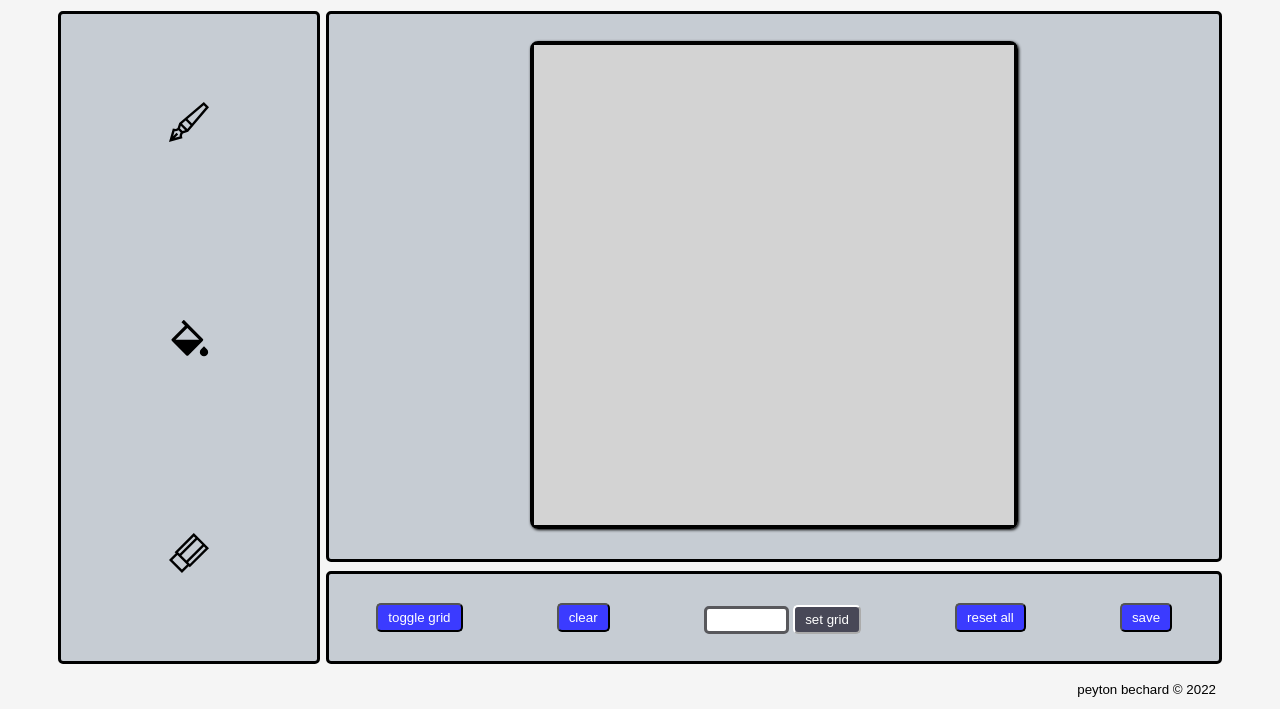
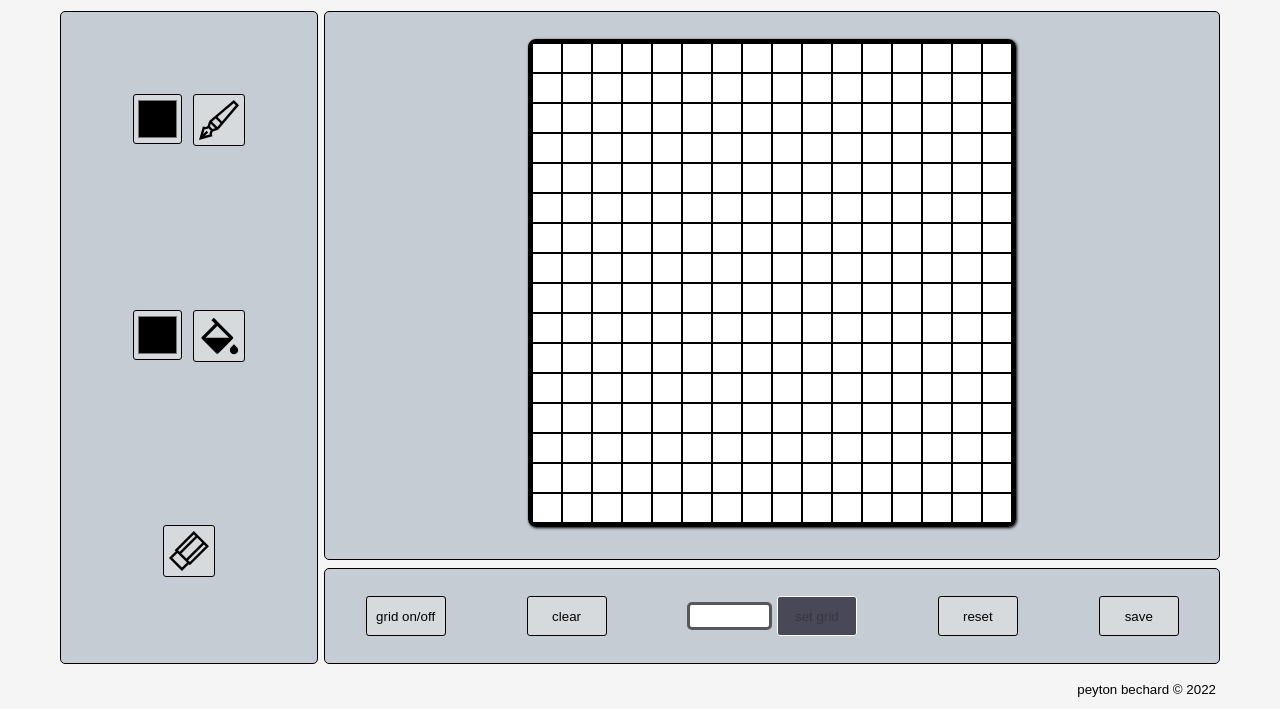
Before and after one commit to pmbechard/Pixton, a plain HTML site: page index.html in a window 1280 px wide. Shown: the part 91-800 px from the top of the page. Drawn offline with Linux system fonts and the light colour scheme.

Commit message:
Major style formatting to black/gray modern look

```diff
--- a/index.html
+++ b/index.html
@@ -23,9 +23,17 @@
 
         <div id="body-area-left">
             <div id="toolbar">
-                <img id="pen-color" src="images/pen.svg" alt="pen">
-                <img id="bg-color" src="images/fill.svg" alt="fill">
-                <img id="eraser" src="images/eraser.svg" alt="eraser">
+                <div id="pen">
+                    <input type="color" name="pen-color" id="pen-color">
+                    <img id="pen-color" src="images/pen.svg" alt="pen">
+                </div>
+                <div id="fill">
+                    <input type="color" name="fill-color" id="fill-color">
+                    <img id="bg-color" src="images/fill.svg" alt="fill">
+                </div>
+                <div id="eraser">
+                    <img id="eraser" src="images/eraser.svg" alt="eraser">
+                </div>
             </div>
         </div>
 
@@ -36,7 +44,7 @@
                 </div>
             </div>
             <div id="options">
-                <button id="toggle-grid-button">toggle grid</button>
+                <button id="toggle-grid-button">grid on/off</button>
                 <button id="clear-button">clear</button>
                 <div id="dimension-options">
                     <div id="dimensions-input-button-area">
@@ -44,7 +52,7 @@
                         <button id="set-grid-button">set grid</button>
                     </div>
                 </div>
-                <button id="reset-all-button">reset all</button>
+                <button id="reset-all-button">reset</button>
                 <button id="save-button">save</button>
             </div>
         </div>
--- a/script.js
+++ b/script.js
@@ -15,12 +15,11 @@ const resetAllButton = document.getElementById('reset-all-button');
 let gridDimension = 16;
 let penColor = "black";
 let bgColor = "white";
-let eraser = "lightgray"
+let eraser = "white"
 
 
 // INITIAL STATES
 createGrid(gridDimension);
-setButton.setAttribute('disabled', 'true');
 
 
 // GRID GENERATOR
@@ -38,14 +37,17 @@ function createGrid(dimension) {
             newDiv.classList.add('grid-box');
             newDiv.style.width = `${100/dimension}%`;
             newDiv.style.height = `${100/dimension}%`;
-            newDiv.style.borderColor = "transparent";
+            newDiv.style.borderColor = "black";
         }
     }
 };
 
 
+// TOOLBAR MENU EVENTS
+
+
+
 // OPTIONS MENU EVENTS
-
 toggleGrid.addEventListener('click', (e) => {
     let allGridBoxes = grid.querySelectorAll('div');
     allGridBoxes.forEach( (div) => {
@@ -59,7 +61,7 @@ toggleGrid.addEventListener('click', (e) => {
 
 clearCurrentButton.addEventListener('click', (e) => {
     let allGridBoxes = grid.querySelectorAll('div');
-    allGridBoxes.forEach( (div) => { div.style.color = "lightgray" })
+    allGridBoxes.forEach( (div) => { div.style.color = "white" })
 });
 
 dimensionInput.addEventListener("keyup", (e) => {
--- a/style.css
+++ b/style.css
@@ -1,7 +1,7 @@
 /* UNIVERSAL */
 * {
     margin: 0;
-    font-family: Arial, Helvetica, sans-serif;
+    font-family: 'Fira Sans', sans-serif;
 }
 
 body {
@@ -43,7 +43,7 @@ body {
 
 #body-area-left {
     width: 20vw;
-    border: 3px solid black;
+    border: 1px solid black;
     border-radius: 5px;
     background-color: rgb(198, 204, 211);
 }
@@ -59,6 +59,38 @@ body {
 #toolbar img {
     height: 40px;
     width: auto;
+    border: 1px solid black;
+    border-radius: 3px;;
+    padding: 5px;
+    background-color: rgb(215, 218, 221);
+}
+
+#toolbar input {
+    height: 50px;
+    width: 60px;
+    border: 1px solid black;
+    border-radius: 3px;
+    background-color: rgb(215, 218, 221);
+    transition: ease-in-out;
+}
+
+#toolbar img:hover, #toolbar input:hover {
+    transform: scale(1.1);
+    background-color: rgb(227, 230, 233);
+    transition-duration: 0.3s;
+}
+
+#toolbar img:active, #toolbar input:active {
+    transform: scale(1.15);
+    background-color: rgb(179, 179, 179);
+    transition-duration: 0.02s;
+}
+
+#fill, #pen {
+    display: flex;
+    justify-content: space-around;
+    align-items: stretch;
+    gap: 10%;
 }
 
 #body-area-right {
@@ -75,7 +107,7 @@ body {
     margin-bottom: 1%;
     height: 80%;
     flex: 2 1 auto;
-    border: 3px solid black;
+    border: 1px solid black;
     border-radius: 5px;
     padding: 3%;
     background-color: rgb(198, 204, 211);
@@ -92,7 +124,7 @@ body {
 }
 
 .grid-box {
-    background-color: lightgray;
+    background-color: white;
     border: 0.1px solid black;
     box-sizing: border-box;
     transition-duration: 0.2s;
@@ -107,7 +139,7 @@ body {
     display: flex;
     justify-content: space-around;
     align-items: center;
-    border: 3px solid black;
+    border: 1px solid black;
     border-radius: 5px;
     padding: 3% 0;
     background-color: rgb(198, 204, 211);
@@ -115,10 +147,12 @@ body {
 }
 
 #options button {
-    padding: 5px 10px;
-    border-radius: 5px;
-    background-color: rgb(59, 59, 255);
-    color: white;
+    border: 1px solid black;
+    border-radius: 3px;
+    background-color: rgb(215, 218, 221);
+    transition: ease-in-out;
+    height: 40px;
+    width: 80px;
 }
 
 #options button:active {
```
